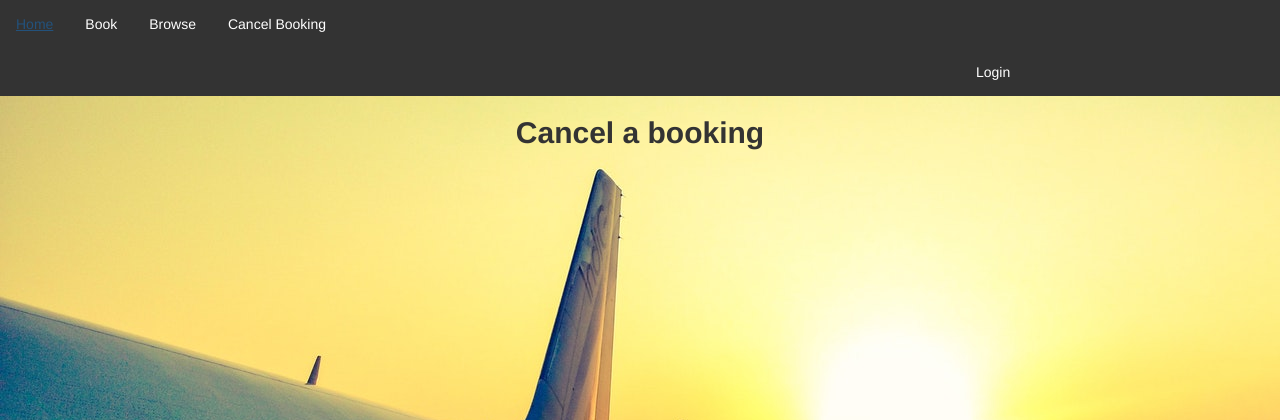
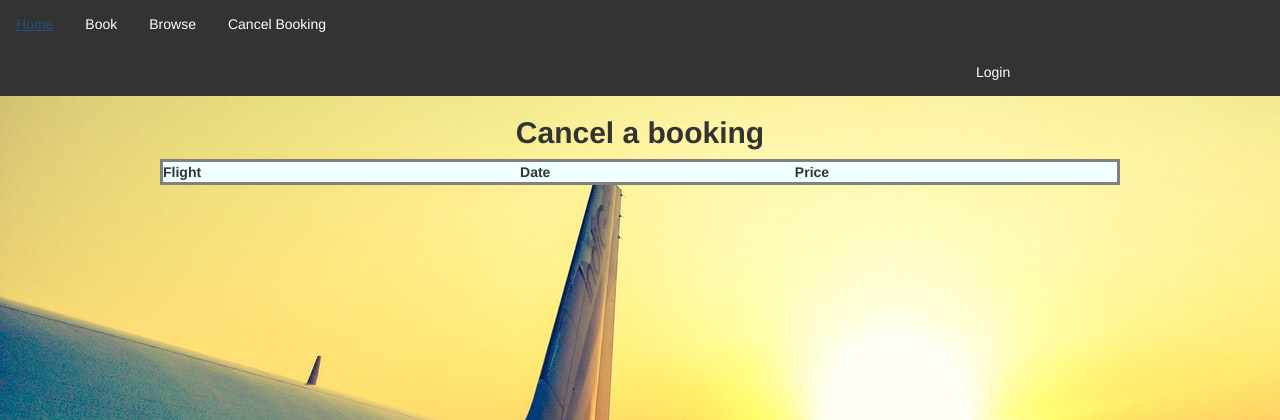
Before and after one commit to SarbjotS/Airplane, a PHP site: page /Cancel.php in a window 1280 px wide. Shown: the top 420 px of the page. Run offline with PHP 8.4, Linux system fonts and the light colour scheme; lists and menus that the app fills with data are empty.

Commit message:
Added table

```diff
--- a/Cancel.php
+++ b/Cancel.php
@@ -1,5 +1,5 @@
 <?php
-
+session_start();
 
 ?>
 
@@ -34,4 +34,18 @@
 
 </ul>
 
-<h2 class="A"><strong>Cancel a booking</strong></h2> <!--Can't use div tags, mess up css-->
+<h2 class="A"><strong>Cancel a booking</strong></h2>
+<table style="width:75%" align="center">
+    <tr>
+        <th>Flight</th>
+        <th>Date</th>
+        <th>Price</th>
+
+    </tr>
+    <?php
+    //echo ;
+    ?>
+
+</table>
+</body>
+</html>
```
